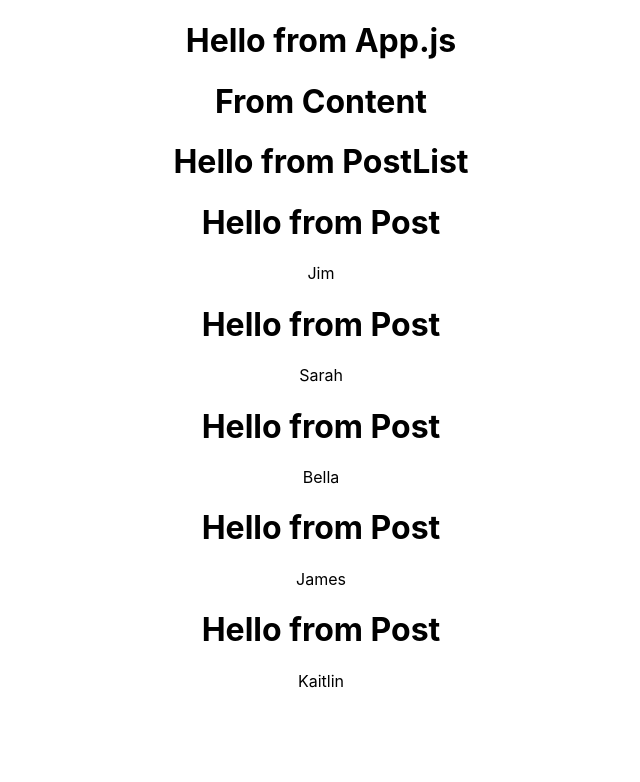
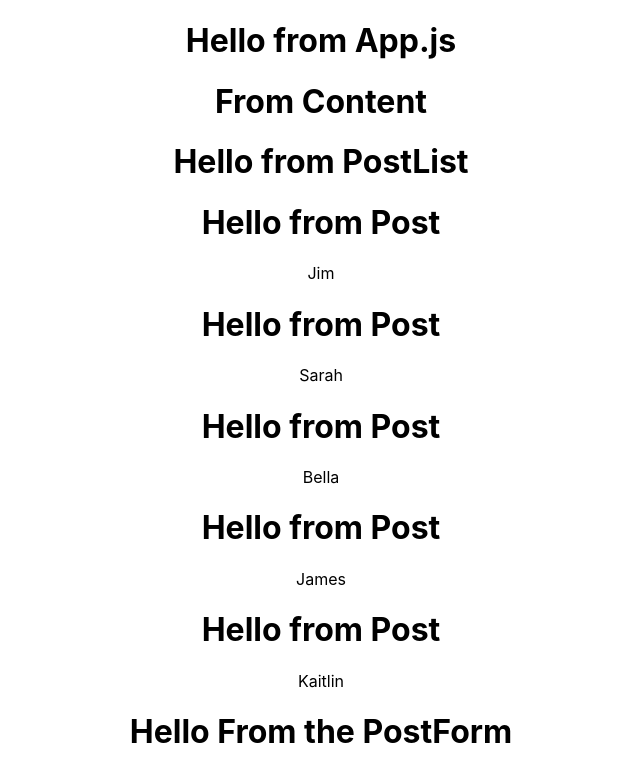
Before and after one commit to rileydevs/Guide-Post, a React (Create React App) app in the folder guide-post/: page / in a window 1280 px wide. Shown: the top 782 px of the page, without its empty margins (319-959 px from the left). Built offline with nearby package versions, Linux system fonts and the light colour scheme.

Commit message:
added content to post form

```diff
--- a/guide-post/src/components/Content.js
+++ b/guide-post/src/components/Content.js
@@ -1,16 +1,17 @@
 import React from 'react';
 import data from "../data";
 import PostList from './PostList';
+import PostForm from './PostForm';
 
-export default class Content extends React.Component{
-  constructor(){
+export default class Content extends React.Component {
+  constructor() {
     super();
     this.state = {
       data: []
     }
   }
 
-  componentDidMount(){
+  componentDidMount() {
     this.setState({
       data: data
     })
@@ -18,10 +19,11 @@ export default class Content extends React.Component{
 
   render() {
     console.log(this.state);
-    return(
+    return (
       <div className="content">
         <h1>From Content</h1>
-        <PostList data={data}/>
+        <PostList data={data} />
+        <PostForm />
       </div>
     )
   }
--- a/guide-post/src/components/PostForm.js
+++ b/guide-post/src/components/PostForm.js
@@ -0,0 +1,15 @@
+import React from 'react';
+
+export default class PostForm extends React.Component{
+    constructor(){
+        super();
+    }
+
+    render(){
+        return(
+            <div>
+                <h1>Hello From the PostForm</h1>
+            </div>
+        );
+    }
+}
```
Also changed, not shown: 1 other file (tests, documents, lock files or other folders).
